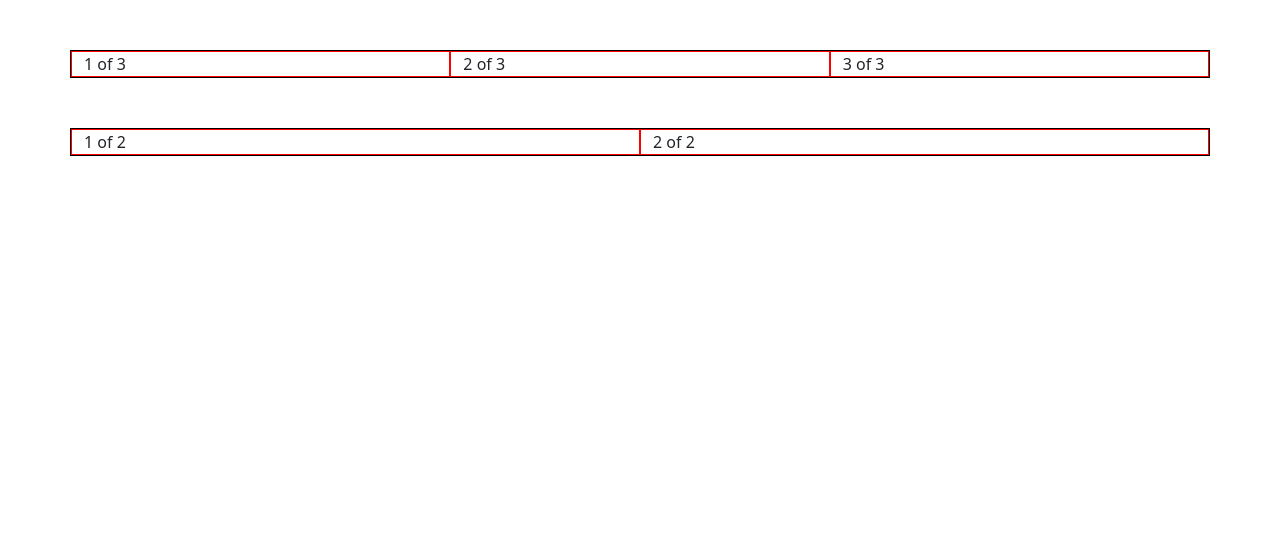
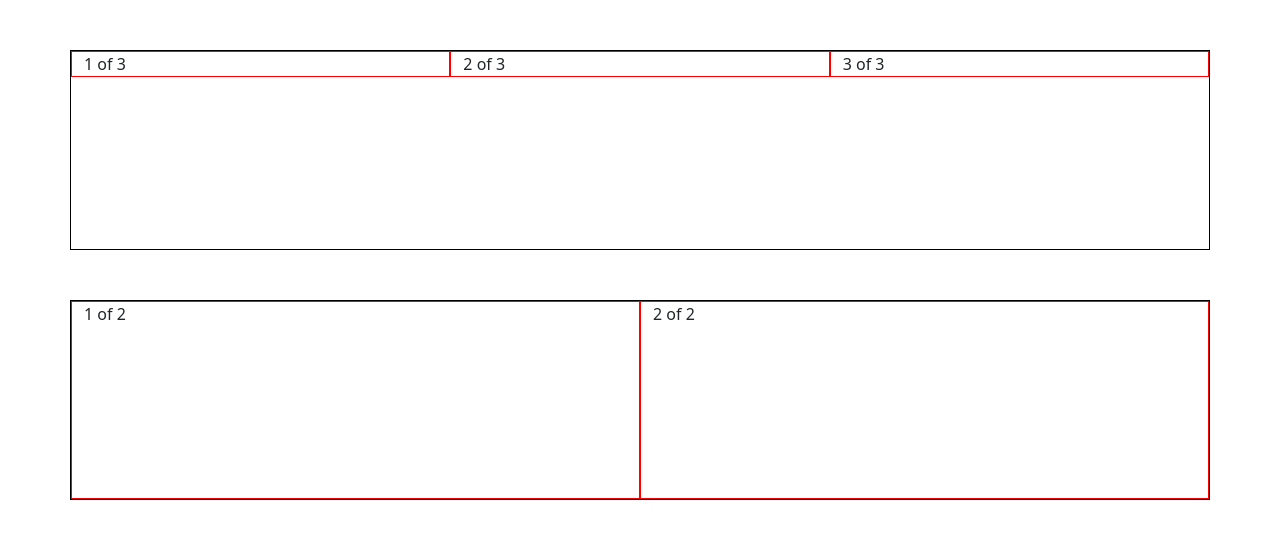
Before and after one commit to iprash155/100DaysOfCode, a PHP site: page / in a window 1280 px wide. Shown: the top 539 px of the page. Run offline with PHP 8.4, Linux system fonts and the light colour scheme.

Commit message:
bootstrap properties practised

```diff
--- a/learning/bootstrap_example/index.html
+++ b/learning/bootstrap_example/index.html
@@ -1,4 +1,4 @@
-<! DOCTYPE html>
+<!DOCTYPE html>
 <html lang="en">
     <head>
     <title>bootstrap example</title>
@@ -9,7 +9,7 @@
 
     <body>
         <div class="container">
-            <div class="row">
+            <div class="row align-items-start">
                 <div class="col-4">
                     1 of 3
                 </div>
--- a/learning/bootstrap_example/style.css
+++ b/learning/bootstrap_example/style.css
@@ -1,6 +1,7 @@
 .row{
     border: solid black 1px;
     margin-top: 50px;
+    height: 200px;
 }
 
 [class*="col-"], .col{
```
